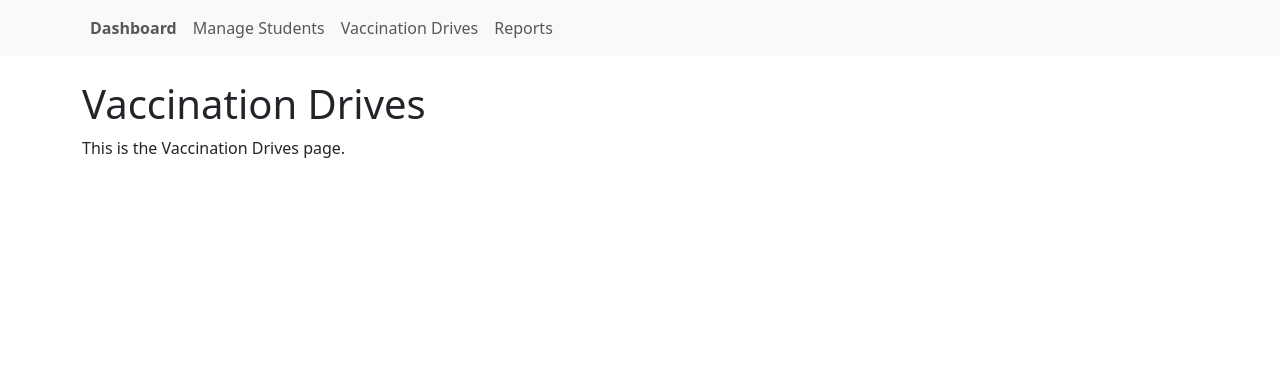
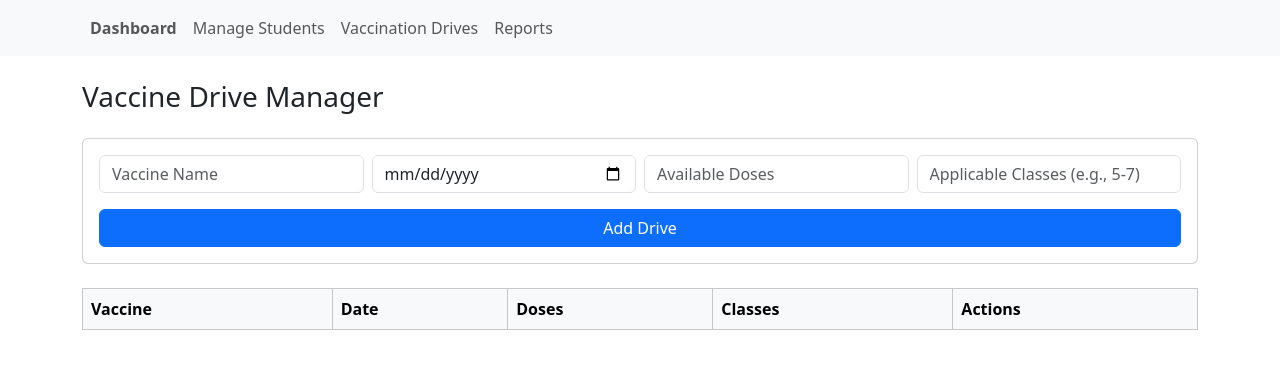
Before and after one commit to Ayushlokki/Vaccination_Portal_UI, a React (Create React App) app in the folder vaccination_portal/: page /drives in a window 1280 px wide. Shown: the top 368 px of the page. Built offline with nearby package versions, Linux system fonts and the light colour scheme.

Commit message:
need to intgrate vaccination-drive api

```diff
--- a/vaccination_portal/src/components/Vaccination.js
+++ b/vaccination_portal/src/components/Vaccination.js
@@ -1,11 +1,109 @@
-import React from "react";
+import React, { useState, useEffect } from 'react';
 
 const Vaccination = () => {
-    return (
-        <div className="container mt-4">
-            <h1>Vaccination Drives</h1>
-            <p>This is the Vaccination Drives page.</p>
+    const [drives, setDrives] = useState([]);
+  const [form, setForm] = useState({ vaccine: '', date: '', doses: '', classes: '' });
+  const [editIndex, setEditIndex] = useState(null);
+
+  const isDateValid = (date) => {
+    const selectedDate = new Date(date);
+    const today = new Date();
+    today.setHours(0, 0, 0, 0);
+    const minDate = new Date(today);
+    minDate.setDate(minDate.getDate() + 15);
+    return selectedDate >= minDate;
+  };
+
+  const isOverlap = (date) => drives.some((d, index) => index !== editIndex && d.date === date);
+
+  const handleChange = (e) => {
+    setForm({ ...form, [e.target.name]: e.target.value });
+  };
+
+  const handleSubmit = () => {
+    if (!isDateValid(form.date)) {
+      alert('Drive must be scheduled at least 15 days in advance.');
+      return;
+    }
+
+    if (isOverlap(form.date)) {
+      alert('Another drive is already scheduled for this date.');
+      return;
+    }
+
+    if (editIndex !== null) {
+      const updated = [...drives];
+      updated[editIndex] = { ...form };
+      setDrives(updated);
+      setEditIndex(null);
+    } else {
+      setDrives([...drives, { ...form }]);
+    }
+
+    setForm({ vaccine: '', date: '', doses: '', classes: '' });
+  };
+
+  const handleEdit = (index) => {
+    setForm(drives[index]);
+    setEditIndex(index);
+  };
+
+  const isPast = (date) => new Date(date) < new Date();
+
+  return (
+    <div className="container my-4">
+      <h3 className="mb-4">Vaccine Drive Manager</h3>
+      <div className="card p-3 mb-4">
+        <div className="row g-2">
+          <div className="col-md-3">
+            <input className="form-control" name="vaccine" value={form.vaccine} onChange={handleChange} placeholder="Vaccine Name" />
+          </div>
+          <div className="col-md-3">
+            <input type="date" className="form-control" name="date" value={form.date} onChange={handleChange} />
+          </div>
+          <div className="col-md-3">
+            <input type="number" className="form-control" name="doses" value={form.doses} onChange={handleChange} placeholder="Available Doses" />
+          </div>
+          <div className="col-md-3">
+            <input className="form-control" name="classes" value={form.classes} onChange={handleChange} placeholder="Applicable Classes (e.g., 5-7)" />
+          </div>
         </div>
-    );
-}
+        <button className="btn btn-primary mt-3" onClick={handleSubmit}>
+          {editIndex !== null ? 'Update Drive' : 'Add Drive'}
+        </button>
+      </div>
+
+      <table className="table table-bordered">
+        <thead className="table-light">
+          <tr>
+            <th>Vaccine</th>
+            <th>Date</th>
+            <th>Doses</th>
+            <th>Classes</th>
+            <th>Actions</th>
+          </tr>
+        </thead>
+        <tbody>
+          {drives.map((drive, index) => (
+            <tr key={index}>
+              <td>{drive.vaccine}</td>
+              <td>{drive.date}</td>
+              <td>{drive.doses}</td>
+              <td>{drive.classes}</td>
+              <td>
+                {!isPast(drive.date) ? (
+                  <button className="btn btn-sm btn-secondary" onClick={() => handleEdit(index)}>
+                    Edit
+                  </button>
+                ) : (
+                  <span className="text-muted">Expired</span>
+                )}
+              </td>
+            </tr>
+          ))}
+        </tbody>
+      </table>
+    </div>
+  );
+};
 export default Vaccination;
```
